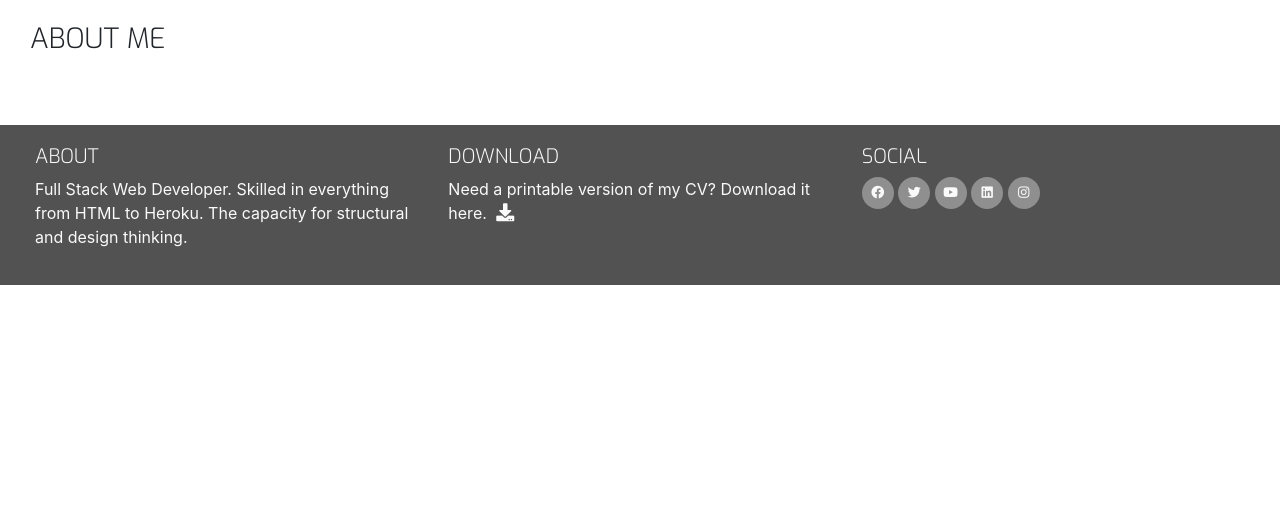
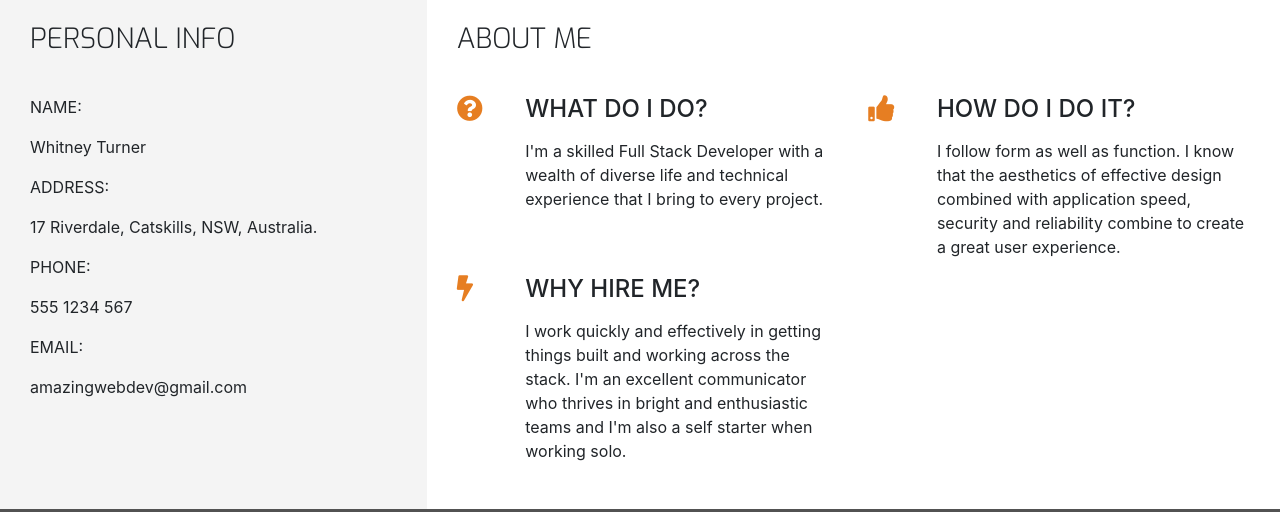
Before and after one commit to Wingkelinks/Resume_project, a plain HTML site: page assets/index.html in a window 1280 px wide. Shown: the part 372-884 px from the top of the page. Before the commit the page ends 800 px from the top, so only its background shows below. Drawn offline with nearby package versions, Linux system fonts and the light colour scheme.

Commit message:
Added about me and personal info, plus styles

```diff
--- a/assets/css/style.css
+++ b/assets/css/style.css
@@ -7,6 +7,10 @@
 
 .bg-color-three-reasons {
 	background-color: #fff;
+}
+
+.bg-color-personal-info {
+	background-color: #f4f4f4;
 }
 
 .ui-menu-color-home {
@@ -209,3 +213,14 @@ footer {
 #footer-details {
 	padding: 20px;
 }
+
+/* ----------------------------------Three Reasons */
+
+.three-reasons-icon {
+	font-size: 26px;
+	color: #e67e22;
+}
+
+.three-reasons-heading {
+	margin-bottom: 15px;
+}
--- a/assets/index.html
+++ b/assets/index.html
@@ -75,11 +75,117 @@
 			</div>
 		</header>
 		<section class="container-fluid">
-			<div class="row row-table">
+			<div class="row">
+				<div class="col-md-4 bg-color-personal-info section-column">
+					<div class="row">
+						<div class="col-12">
+							<h3 class="section-heading uppercase">Personal Info</h3>
+						</div>
+					</div>
+					<div class="personal-info-item">
+						<div class="key">
+							<p class="uppercase">
+							   Name:
+
+							</p>
+						</div>
+						<div class="value">
+							<p>
+                               Whitney Turner
+							</p>
+						</div>
+					</div>
+					<div class="personal-info-item">
+						<div class="key">
+							<p class="uppercase">
+							   Address:
+							</p>
+						</div>
+						<div class="value">
+							<p>
+                               17 Riverdale, Catskills, NSW, Australia.
+							</p>
+						</div>
+					</div>
+					<div class="personal-info-item">
+						<div class="key">
+							<p class="uppercase">
+							   Phone:
+							</p>
+						</div>
+						<div class="value">
+							<p>
+                               555 1234 567
+							</p>
+						</div>
+					</div>
+					<div class="personal-info-item">
+						<div class="key">
+							<p class="uppercase">
+							   Email:
+							</p>
+						</div>
+						<div class="value">
+							<p>
+                               amazingwebdev@gmail.com
+							</p>
+						</div>
+					</div>
+				</div>
 				<div class="col-md-8 bg-color-three-reasons section-column">
 					<div class="row">
 						<div class="col">
 							<h3 class="section-heading uppercase">About Me</h3>
+						</div>
+					</div>
+					<div class="row">
+					<div class="col-10 offset-1 offset-sm-0 col-sm-4 col-md-6">
+						<div class="row">
+							<div class="col-2">
+								<i
+									class="three-reasons-icon fas fa-question-circle"
+									aria-hidden="true"
+								></i>
+							</div>
+							<div class="col-10">
+								<h4 class="three-reasons-heading uppercase">What do I do?</h4>
+								<p>
+									I'm a skilled Full Stack Developer with a wealth of diverse
+									life and technical experience that I bring to every project.
+								</p>
+							</div>
+						</div>
+					</div>
+					<div class="col-10 offset-1 offset-sm-0 col-sm-4 col-md-6">
+						<div class="row">
+							<div class="col-2">
+								<i
+									class="three-reasons-icon fas fa-thumbs-up"
+									aria-hidden="true"
+								></i>
+							</div>
+							<div class="col-10">
+								<h4 class="three-reasons-heading uppercase">How do I do it?</h4>
+								<p>
+									I follow form as well as function. I know that the aesthetics of effective design combined with application speed, security and reliability combine to create a great user experience.
+								</p>
+							</div>
+						</div>
+					</div>
+					<div class="col-10 offset-1 offset-sm-0 col-sm-4 col-md-6">
+						<div class="row">
+							<div class="col-2">
+								<i
+									class="three-reasons-icon fas fa-bolt"
+									aria-hidden="true"
+								></i>
+							</div>
+							<div class="col-10">
+								<h4 class="three-reasons-heading uppercase">Why hire me?</h4>
+								<p>
+									I work quickly and effectively in getting things built and working across the stack. I'm an excellent communicator who thrives in bright and enthusiastic teams and I'm also a self starter when working solo.
+								</p>
+							</div>
 						</div>
 					</div>
 				</div>
```
